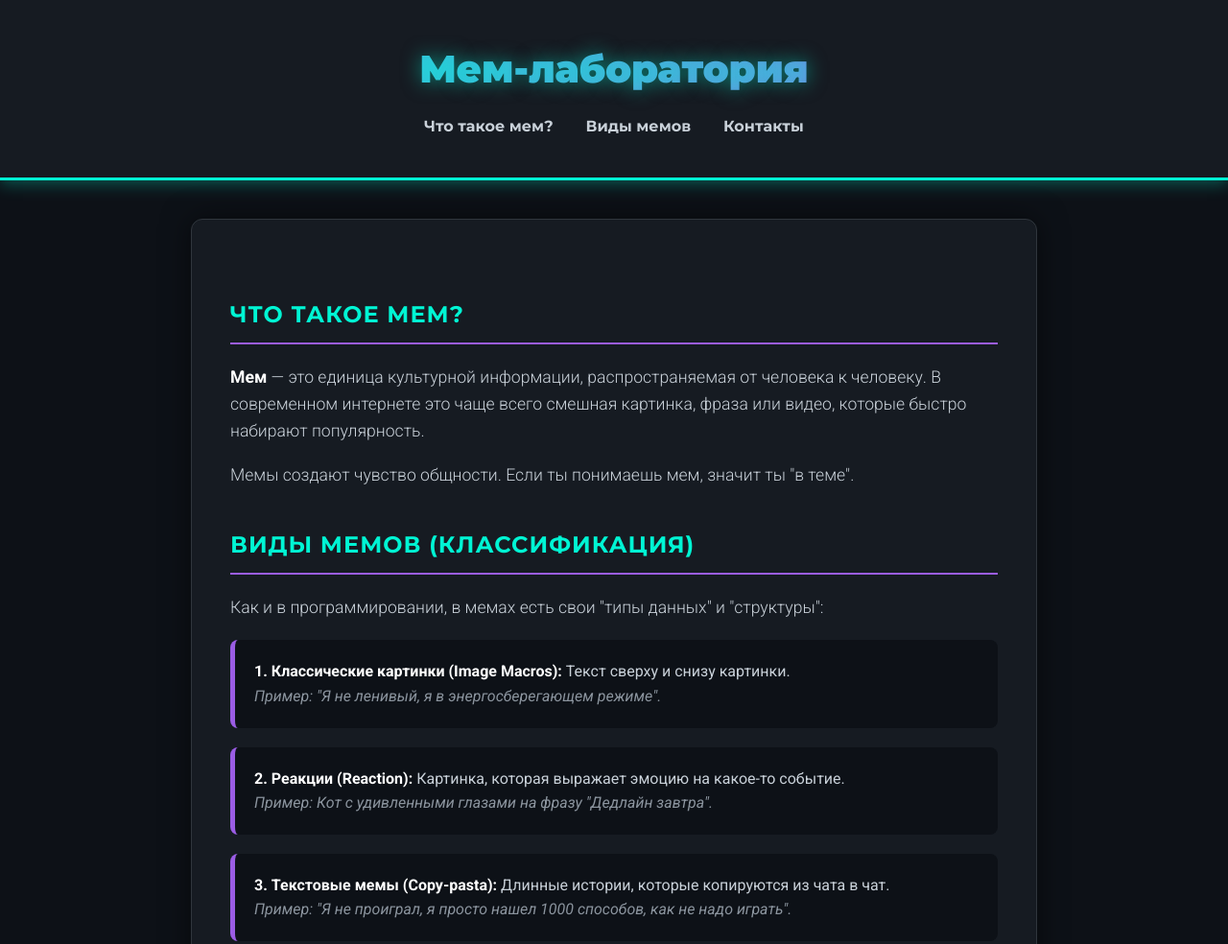
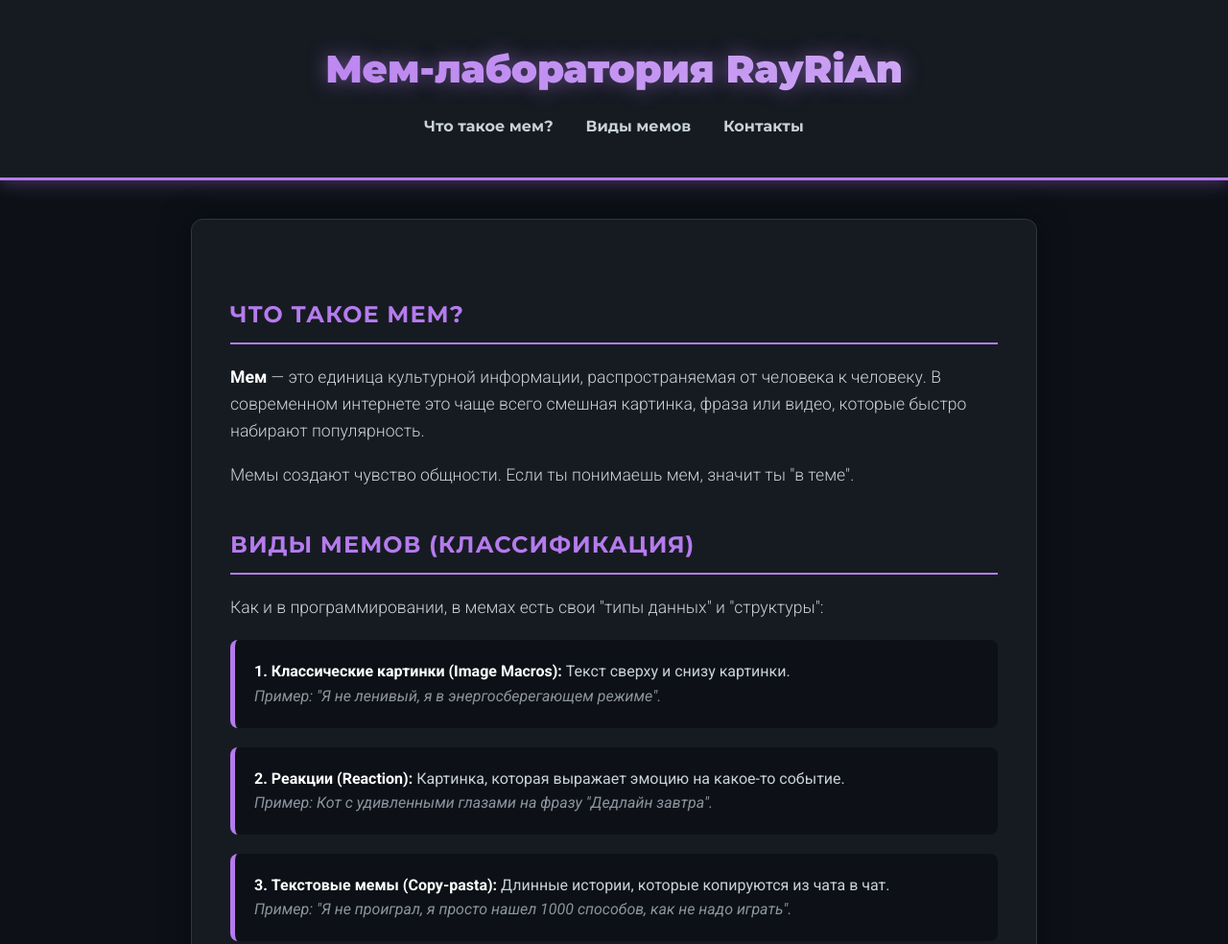
Before and after one commit to RayRiAn/my-site-memes, a plain HTML site: page index.html in a window 1280 px wide. Shown: the top 984 px of the page at 96% size. Drawn offline with Linux system fonts and the light colour scheme.

Commit message:
Update index.html
Обновление дизайна

```diff
--- a/index.html
+++ b/index.html
@@ -3,7 +3,7 @@
 <head>
     <meta charset="UTF-8">
     <meta name="viewport" content="width=device-width, initial-scale=1.0">
-    <title>Мем-лаборатория RayRiAn</title>
+    <title>Мем-лаборатория</title>
     <!-- Подключаем шрифты Google -->
     <link rel="preconnect" href="https://fonts.googleapis.com">
     <link rel="preconnect" href="https://fonts.gstatic.com" crossorigin>
@@ -24,18 +24,19 @@
             background-color: #161b22;
             padding: 40px 20px;
             text-align: center;
-            border-bottom: 3px solid #00f5d4; /* Неоновая полоска */
-            box-shadow: 0 4px 15px rgba(0, 245, 212, 0.3);
+            border-bottom: 3px solid #b57bee; /* Нежная фиолетовая полоска */
+            box-shadow: 0 4px 15px rgba(181, 123, 238, 0.3); /* Свечение в тон */
         }
         h1 {
             font-family: 'Montserrat', sans-serif;
             font-weight: 900;
             font-size: 2.5em;
             margin: 0 0 15px 0;
-            background: linear-gradient(90deg, #00f5d4, #9b5de5); /* Градиент */
+            /* Градиент из нежного фиолетового в белый */
+            background: linear-gradient(90deg, #b57bee, #e0c3fc);
             -webkit-background-clip: text;
-            -webkit-text-fill-color: transparent; /* Делает текст прозрачным, виден градиент */
-            text-shadow: 0 0 20px rgba(0, 245, 212, 0.5);
+            -webkit-text-fill-color: transparent;
+            text-shadow: 0 0 20px rgba(181, 123, 238, 0.5);
         }
         nav a {
             color: #c9d1d9;
@@ -46,8 +47,8 @@
             transition: all 0.3s ease;
         }
         nav a:hover {
-            color: #00f5d4;
-            text-shadow: 0 0 10px #00f5d4;
+            color: #b57bee;
+            text-shadow: 0 0 10px #b57bee;
         }
 
         /* --- ОСНОВНОЙ КОНТЕНТ --- */
@@ -63,8 +64,8 @@
         h2 {
             font-family: 'Montserrat', sans-serif;
             font-weight: 700;
-            color: #00f5d4;
-            border-bottom: 2px solid #9b5de5;
+            color: #b57bee; /* Нежный фиолетовый */
+            border-bottom: 2px solid #b57bee;
             padding-bottom: 10px;
             margin-top: 40px;
             text-transform: uppercase;
@@ -82,15 +83,16 @@
         /* --- БЛОКИ С МЕМАМИ --- */
         .meme-block {
             background: #0d1117;
-            border-left: 5px solid #9b5de5;
+            border-left: 5px solid #b57bee; /* Фиолетовая полоска */
             padding: 20px;
             margin: 20px 0;
             border-radius: 8px;
             transition: all 0.3s ease;
         }
         .meme-block:hover {
-            border-left-color: #00f5d4;
-            box-shadow: 0 0 20px rgba(0, 245, 212, 0.3);
+            /* При наведении становится чуть светлее и добавляет свечение */
+            background: #1a2029;
+            box-shadow: 0 0 20px rgba(181, 123, 238, 0.3);
             transform: translateX(5px);
         }
         .meme-block em {
@@ -103,7 +105,7 @@
             padding: 3px 8px;
             border-radius: 5px;
             font-family: 'Courier New', monospace;
-            color: #00f5d4;
+            color: #b57bee;
             border: 1px solid #30363d;
         }
 
@@ -117,12 +119,12 @@
 
         /* --- ССЫЛКИ В КОНТАКТАХ --- */
         a {
-            color: #9b5de5;
+            color: #b57bee;
             text-decoration: none;
             transition: color 0.3s ease;
         }
         a:hover {
-            color: #00f5d4;
+            color: #e0c3fc; /* Светло-фиолетовый при наведении */
             text-decoration: underline;
         }
 
@@ -141,7 +143,7 @@
 <body>
 
     <header>
-        <h1>Мем-лаборатория</h1>
+        <h1>Мем-лаборатория RayRiAn</h1>
         <nav>
             <a href="#what-is">Что такое мем?</a>
             <a href="#types">Виды мемов</a>
@@ -204,6 +206,7 @@
 
     <footer>
         <p>&copy; 2026 Мамутова Анифе. Сайт создан в учебных целях.</p>
+        <p>Тема оформления: Soft Purple Neon</p>
     </footer>
 
 </body>
```
